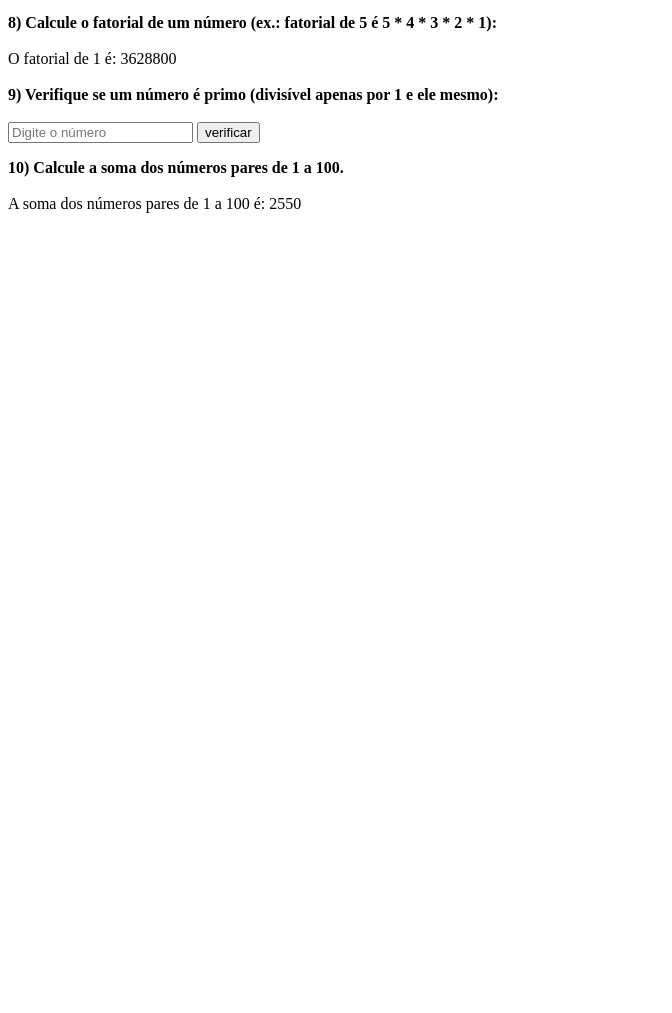
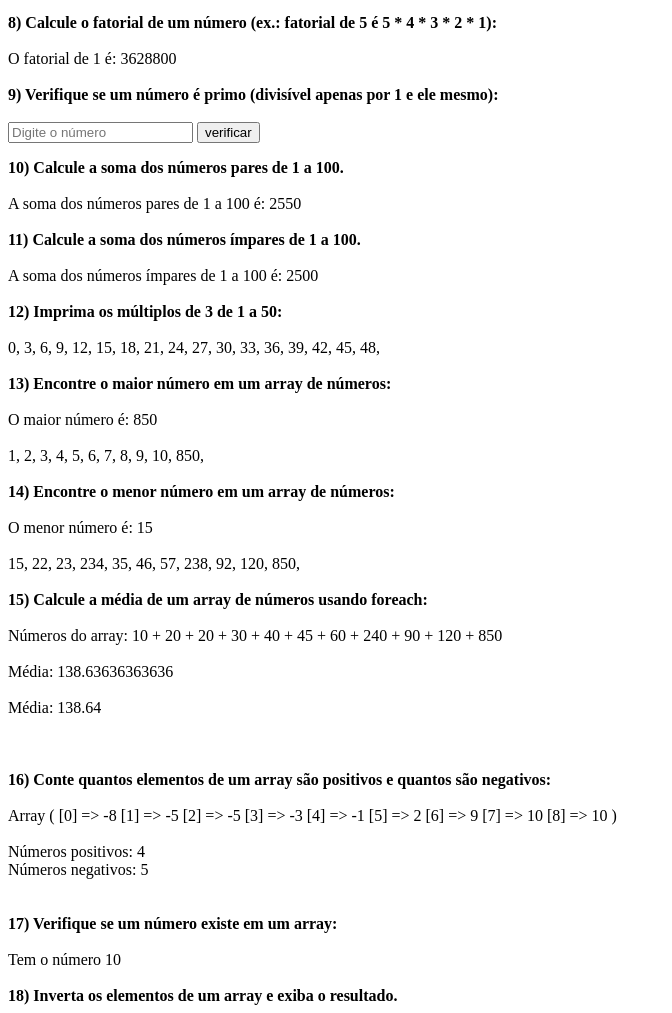
Before and after one commit to lucasmartins9413/php-questions, a PHP site: page / in a window 1280 px wide. Shown: the part 840-1853 px from the top of the page, without its empty margins (0-672 px from the left). Before the commit the page ends 1053 px from the top, so only its background shows below. Run offline with PHP 8.4, Linux system fonts and the light colour scheme.

Commit message:
new exercices

```diff
--- a/index.php
+++ b/index.php
@@ -155,3 +155,104 @@ while($i <= 100){
 }
 $result = array_sum($numbers);
 echo "A soma dos números pares de 1 a 100 é: " . $result;
+echo "<br><br>";
+echo "<strong>11) Calcule a soma dos números ímpares de 1 a 100.</strong>";
+echo "<br><br>";
+$i = 1;
+$numbersImpar = [];
+while($i <= 100){
+    if($i %2 == 1){
+        $numbersImpar[] = $i;
+    }
+    $i++;
+
+}
+$resultImpar = array_sum($numbersImpar);
+echo "A soma dos números ímpares de 1 a 100 é: " . $resultImpar;
+echo "<br><br>";
+
+echo "<strong>12) Imprima os múltiplos de 3 de 1 a 50:</strong>";
+echo "<br><br>";
+
+for($i = 0; $i <= 50; $i++){
+    if($i %3 == 0){
+        echo $i . ", ";
+    }
+}
+
+
+echo "<br><br>";
+echo "<strong>13) Encontre o maior número em um array de números:</strong>";
+echo "<br><br>";
+$arrayNumbers = [1,2,3,4,5,6,7,8,9,10,850];
+$maxValue = max($arrayNumbers);
+echo "O maior número é: " . $maxValue;
+echo "<br><br>";
+foreach($arrayNumbers as $arrayNumber){
+    echo $arrayNumber . ", ";
+}
+
+echo "<br><br>";
+echo "<strong>14) Encontre o menor número em um array de números:</strong>";
+echo "<br><br>";
+$arrayNumbersMin = [15,22,23,234,35,46,57,238,92,120,850];
+$maxValue = min($arrayNumbersMin);
+echo "O menor número é: " . $maxValue;
+echo "<br><br>";
+foreach($arrayNumbersMin as $arrayNumber){
+    echo $arrayNumber . ", ";
+}
+
+echo "<br><br>";
+echo "<strong>15) Calcule a média de um array de números usando foreach:</strong>";
+echo "<br><br>";
+
+$mediasArray = [10,20,20,30,40,45,60,240,90,120,850];
+
+echo "Números do array: ";
+foreach ($mediasArray as $index => $mediaArray) {
+    echo $mediaArray;
+    if ($index < count($mediasArray) - 1) {
+        echo " + ";
+    }
+}
+
+$resultado = array_sum($mediasArray) / count($mediasArray);
+echo "<br><br>";
+echo "Média: " . $resultado;
+echo "<br><br>";
+echo "Média: " . number_format($resultado, 2);
+echo "<br><br>";
+echo "<br><br>";
+echo "<strong>16) Conte quantos elementos de um array são positivos e quantos são negativos:</strong>";
+echo "<br><br>";
+
+$arrayPlus = [-1, -3, -5, -8, 10, 2, 9, -5, 10];
+sort($arrayPlus);
+print_r($arrayPlus);
+echo "<br><br>";
+
+$positivos = count(array_filter($arrayPlus, function($num) {
+    return $num > 0;
+}));
+
+$negativos = count(array_filter($arrayPlus, function($num) {
+    return $num < 0;
+}));
+echo "Números positivos: $positivos<br>";
+echo "Números negativos: $negativos<br>";
+
+echo "<br><br>";
+
+
+echo "<strong>17) Verifique se um número existe em um array: </strong>";
+echo "<br><br>";
+$numbers = [-1, -3, -5, -8, 10, 2, 9, -5, 10];
+
+if (in_array("10", $numbers)) {
+	echo "Tem o número 10";
+} else  {
+    echo "Não tem o número 35";
+}
+echo "<br><br>";
+echo "<strong>18) Inverta os elementos de um array e exiba o resultado.</strong>";
```
Also changed, not shown: questoes.txt (+8 -8 lines).
